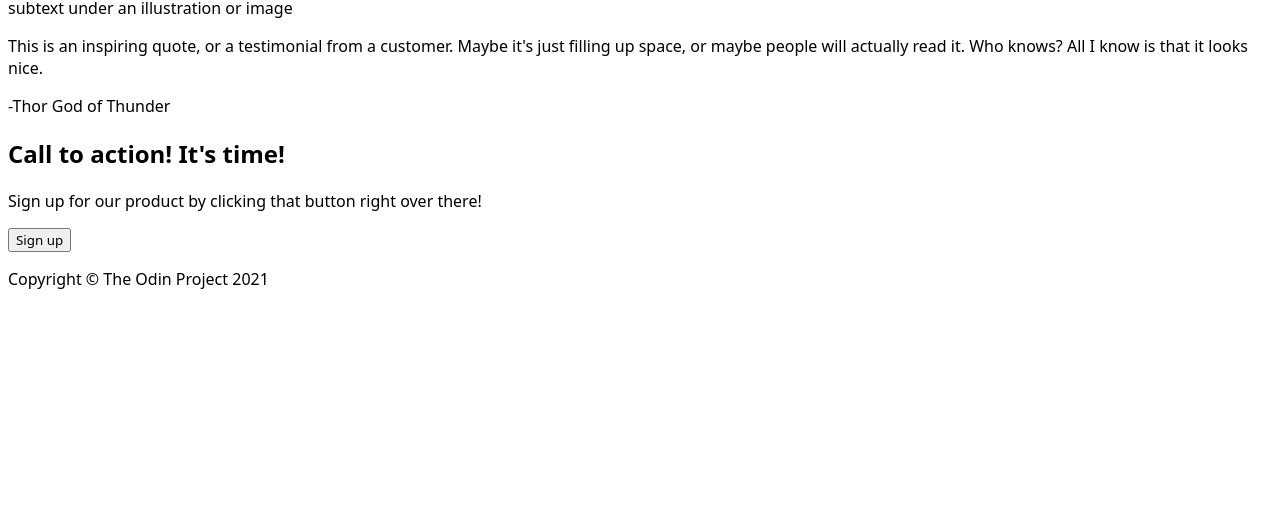
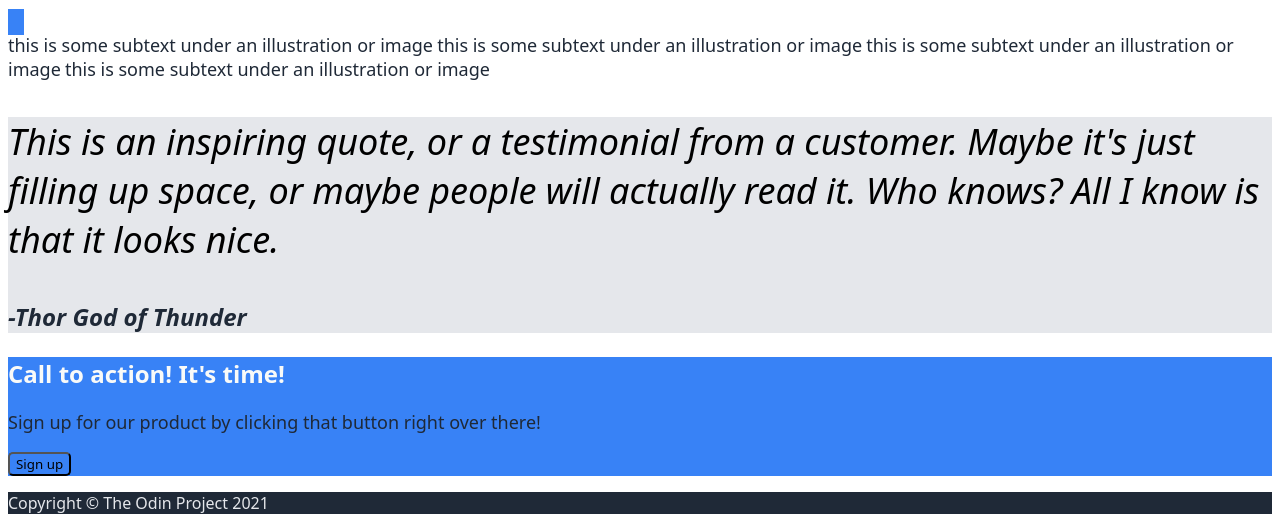
Before and after one commit to clarencemuljadi/toplandingpage, a plain HTML site: page index.html in a window 1280 px wide. Shown: the part 389-919 px from the top of the page. Before the commit the page ends 800 px from the top, so only its background shows below. Drawn offline with Linux system fonts and the light colour scheme.

Commit message:
finished basic css

```diff
--- a/index.html
+++ b/index.html
@@ -35,15 +35,15 @@
       <span class="box"></span>
     </div>
     <div id="captions">
-      <span class="box">this is some subtext under an illustration or image</span>
-      <span class="box">this is some subtext under an illustration or image</span>
-      <span class="box">this is some subtext under an illustration or image</span>
-      <span class="box">this is some subtext under an illustration or image</span>
+      <span class="caption">this is some subtext under an illustration or image</span>
+      <span class="caption">this is some subtext under an illustration or image</span>
+      <span class="caption">this is some subtext under an illustration or image</span>
+      <span class="caption">this is some subtext under an illustration or image</span>
     </div>
   </section>
   <section id="quote">
     <p>This is an inspiring quote, or a testimonial from a customer. Maybe it's just filling up space, or maybe people will actually read it. Who knows? All I know is that it looks nice.</p>
-    <p>-Thor God of Thunder</p>
+    <p id="author">-Thor God of Thunder</p>
   </section>
   <section id="end">
     <div id="end-left">
--- a/styles.css
+++ b/styles.css
@@ -36,3 +36,61 @@
   background-color: #3882f6;
   border-radius: 5px;
 }
+
+#main h2{
+  font-size: 36px;
+  font-weight: bolder;
+  color: #1f2937;
+}
+
+#main .box {
+  border: 2px solid #3882f6;
+  height: 60px;
+  width: 60px;
+}
+
+#main .caption {
+  color: #1f2937;
+  font-size: 18px;
+}
+
+#quote {
+  background-color: #e5e7eb;
+}
+
+#quote p {
+  font-size: 36px;
+  font-weight: lighter;
+  font-style: italic;
+}
+
+#quote #author {
+  font-size: 24px;
+  font-weight: bold;
+  color: #1f2937;
+}
+
+#end {
+  background-color: #3882f6;
+}
+
+#end-left h2{
+  font-size: 24px;
+  font-weight: bold;
+  color: #f9faf8;
+}
+
+#end-left p {
+  color: #1f2937;
+  font-size: 18px;
+}
+
+#end #end-right button {
+  background-color: #3882f6;
+  border-radius: 5px;
+}
+
+#footer {
+  background-color: #1f2937;
+  color: #e5e7eb;
+}
```
